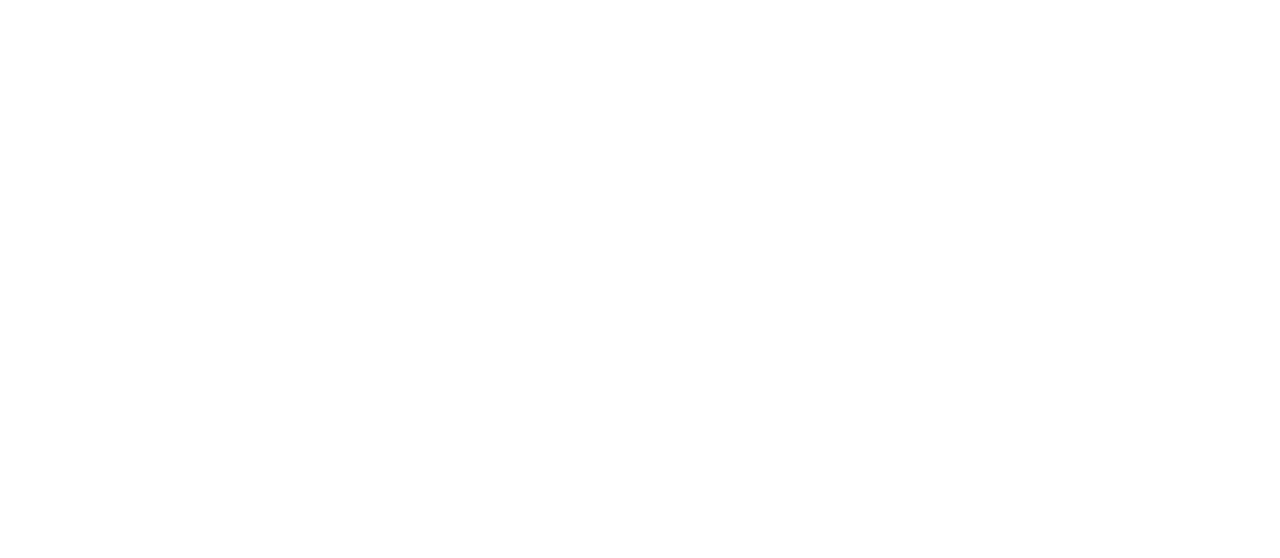
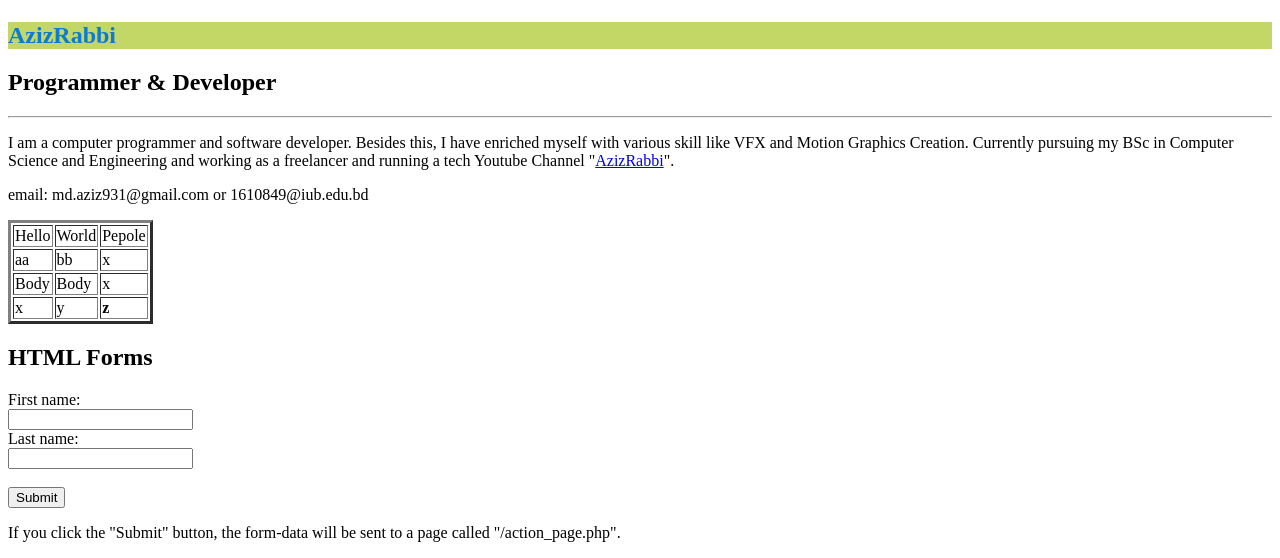
Before and after one commit to AzizRabbi/azizresume931, a PHP site: page / in a window 1280 px wide. Before the commit the part shown is empty. Shown: the part 1020-1578 px from the top of the page. Before the commit the page ends 50 px from the top, so only its background shows below. Run offline with PHP 8.4, Linux system fonts and the light colour scheme.

Commit message:
update html from readme

```diff
--- a/classwork/index.html
+++ b/classwork/index.html
@@ -2,11 +2,121 @@
 <!DOCTYPE html>
 <html lang="en">
 <head>
-    <meta charset="UTF-8">
-    <meta name="viewport" content="width=device-width, initial-scale=1.0">
-    <title> AzizRabbi</title>
+
+
+<title> AzizRabbi </title>
+<link rel="stylesheet"  href="style.css">
 </head>
+
+
+
 <body>
-    <h1> First Website </h1>
+    <center> <img  src="Image/me2.jpg" height="45%" width="25%"/> </center>
+
+    <h1> <center> First Website </center> </h1>
+
+
+    <div class="loader-container" id="page-loader">
+        <div class="loading-wrapper">
+            <div class="loader-animation" id="loader-animation">
+                <span class="loader"><span class="loader-inner"></span></span>
+            </div>
+          <!-- Edit With Your Name -->
+          <div class="loader-name" id="loader-name"> <center>
+            Azizul Haq <strong>RABBI</strong></center>
+          </div>
+
+          <p class="loader-job" id="loader-job"><center>Programmer & Developer </center></p>
+          </div>
+      </div>
+
+      <section id="body" class="">
+
+        <div class="container">
+
+            <!-- MAIN MENU -->
+            <div class="main-menu" id="main-menu">
+                <ul class="main-menu-list">
+                    <li><a href="#page-resume" class="link-home">Home</a></li>
+                    <li><a href="#page-resume" class="link-page">Resume</a></li>
+                    <li><a href="#page-skills" class="link-page">Skills</a></li>
+                    <li><a href="#page-portfolio" class="link-page">Projects</a></li>
+                    <li><a href="#page-blog" class="link-page">Blog</a></li>
+                    <li><a href="#page-contact" class="link-page">Contact</a></li>
+                </ul>
+            </div>
+            <!-- /MAIN MENU -->
+
+            <!-- SECTION: vCard Body  -->
+            <div class="section-vcardbody section-home" id="section-home">
+                <!-- Profile pic-->
+                <div class="vcard-profile-pic">
+                    <img src="img/profile2.jpg" id="profile2"  alt=""/>
+                    <img src="img/profile.jpg" id="profile1" class="profileActive" alt=""/>
+                </div>
+                <!-- /Profile pic -->
+                <!-- Description -->
+                <div class="vcard-profile-description">
+                    <!-- Profile title -->
+                    <h1 class="profile-title">AzizRabbi<span class="color1"></span></h1>
+                    <h2 class="profile-subtitle">Programmer & Developer</h2>
+                    <!-- /Profile Title -->
+                    <!-- Description Text -->
+                    <hr class="hr1">
+                    <div class="vcard-profile-description-text">
+                        <p>I am a computer programmer and software developer.
+                            Besides this, I have enriched myself with various skill like VFX and Motion Graphics Creation.
+                            Currently pursuing my BSc in Computer Science and Engineering and working as a freelancer and running a tech Youtube Channel
+                             "<a href="https://www.youtube.com/channel/UCU_KoAxbiNG813Pp__qU_Fg?view_as=subscriber">AzizRabbi</a>".</p>
+                    </div>
+                    <!--/ Description Text -->
+                    <!-- Description feature -->
+                    <div class="vcard-profile-description-feature">
+                        <!-- item -->
+                        <div class="vcard-profile-description-ft-item">
+                            <p>email: md.aziz931@gmail.com or 1610849@iub.edu.bd</p>
+                        </div>
+                        <!-- item -->
+                    </div>
+                    <!-- /Description feature -->
+            </div>
+
+
+            <Table border="3">
+				<tr>
+					<td>Hello</td>
+					<td>World</td>
+					<td>Pepole</td>
+				</tr>
+				<tr>
+					<td>aa</td>
+					<td>bb</td>
+					<td>x</td>
+				</tr>
+				<tr>
+					<td>Body</td>
+					<td>Body</td>
+					<td>x</td>
+				</tr>
+
+				<tr>
+					<td>x</td>
+					<td>y</td>
+					<td><b> z </b> </td>
+				</tr>
+            </Table>
+            <h2>HTML Forms</h2>
+
+<form action="/action_page.php">
+  <label for="fname">First name:</label><br>
+  <input type="text" id="fname" name="fname" value=""><br>
+  <label for="lname">Last name:</label><br>
+  <input type="text" id="lname" name="lname" value=" "><br><br>
+  <input type="submit" value="Submit">
+</form>
+
+<p>If you click the "Submit" button, the form-data will be sent to a page called "/action_page.php".</p>
+
+
 </body>
 </html>
--- a/classwork/style.css
+++ b/classwork/style.css
@@ -1 +1,13 @@
 /* Your external CSS styles go here */
+.loader-container{
+    width: 100%;
+    height: 60px;
+    border: 2px solid green;
+    background-color: aqua;
+
+}
+
+h1 {
+    background-color: rgba(180, 206, 64, 0.801);
+    color: rgb(13, 122, 212);
+}
```
Also changed, not shown: classwork/Image/me1.jpg (added), classwork/Image/me2.jpg (added).
